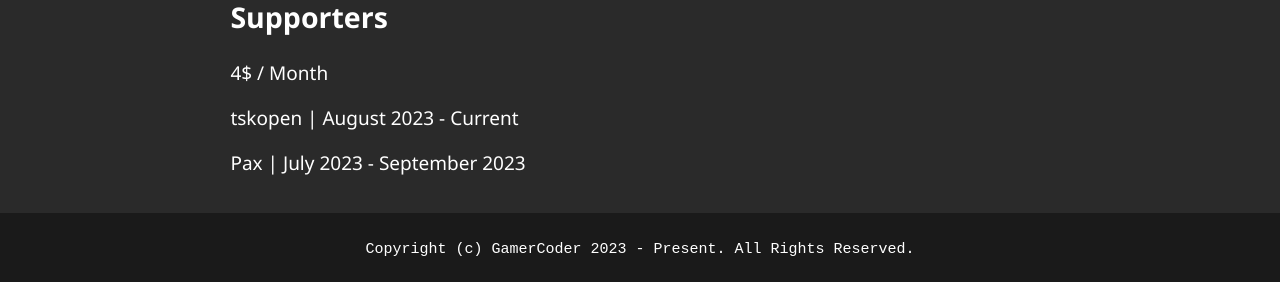
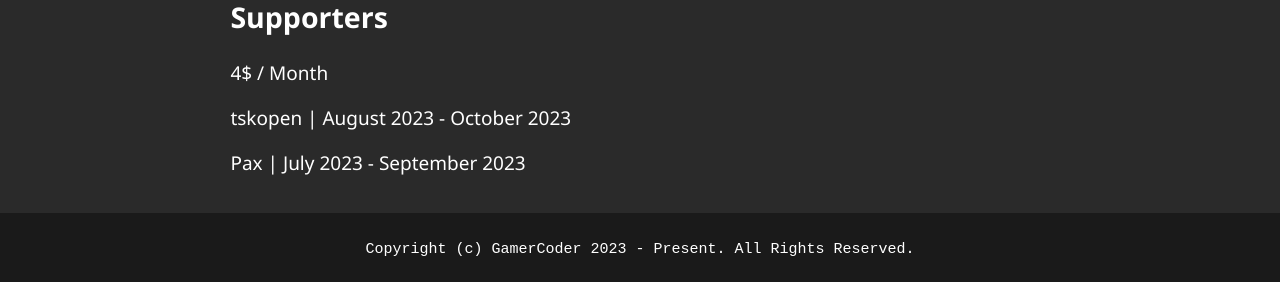
Before and after one commit to gmitch215/gmitch, a Jekyll site: the page built from patrons.md, in a window 1280 px wide. Shown: the part 749-1031 px from the top of the page. Built offline with Jekyll 4.4.1, drawn with Linux system fonts in a browser that asks for light colours; our own code applies the rules of GitHub Pages for plain Markdown files.

Commit message:
Update patrons.md
Signed-off-by: Gregory Mitchell <gamercoder215@teaminceptus.us>

```diff
--- a/patrons.md
+++ b/patrons.md
@@ -25,6 +25,6 @@ Becoming a patron is a huge milestone for us, and allows us to keep maintaining
 
 4$ / Month
 
-tskopen \| August 2023 - Current
+tskopen \| August 2023 - October 2023
 
 Pax \| July 2023 - September 2023
```
